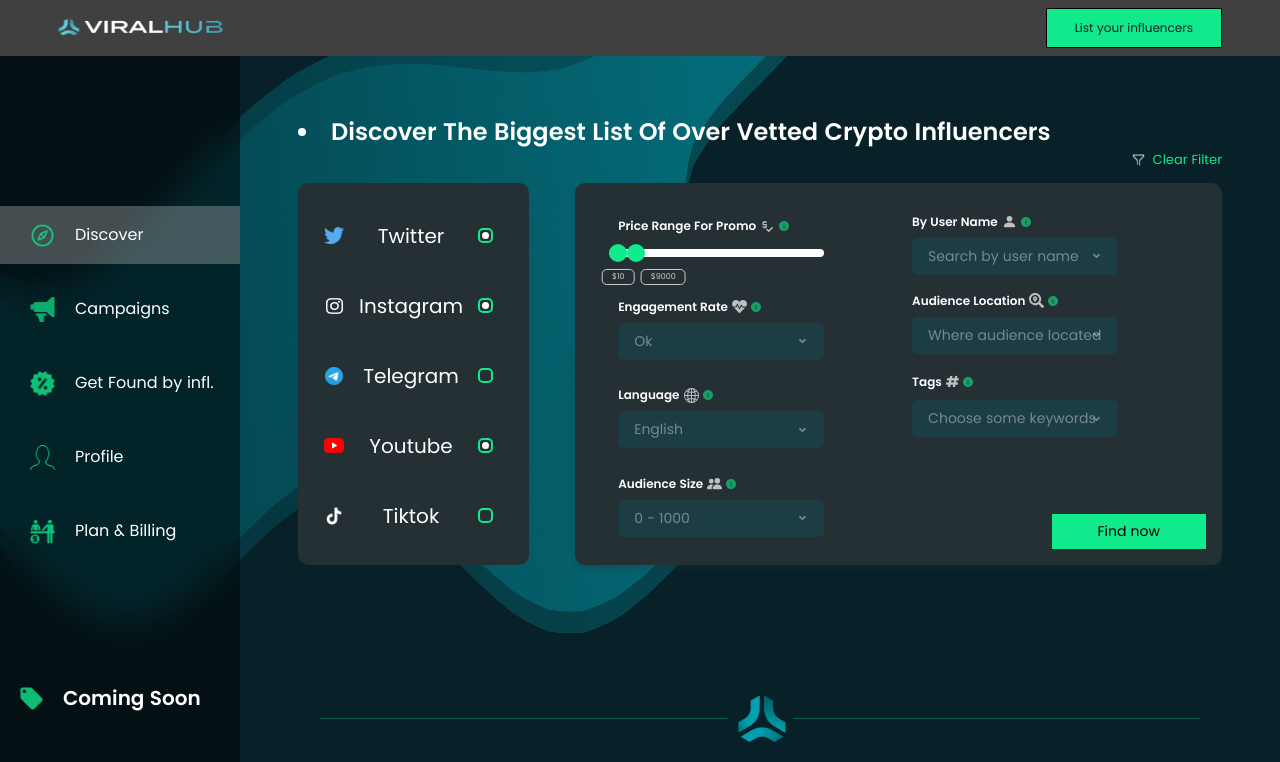
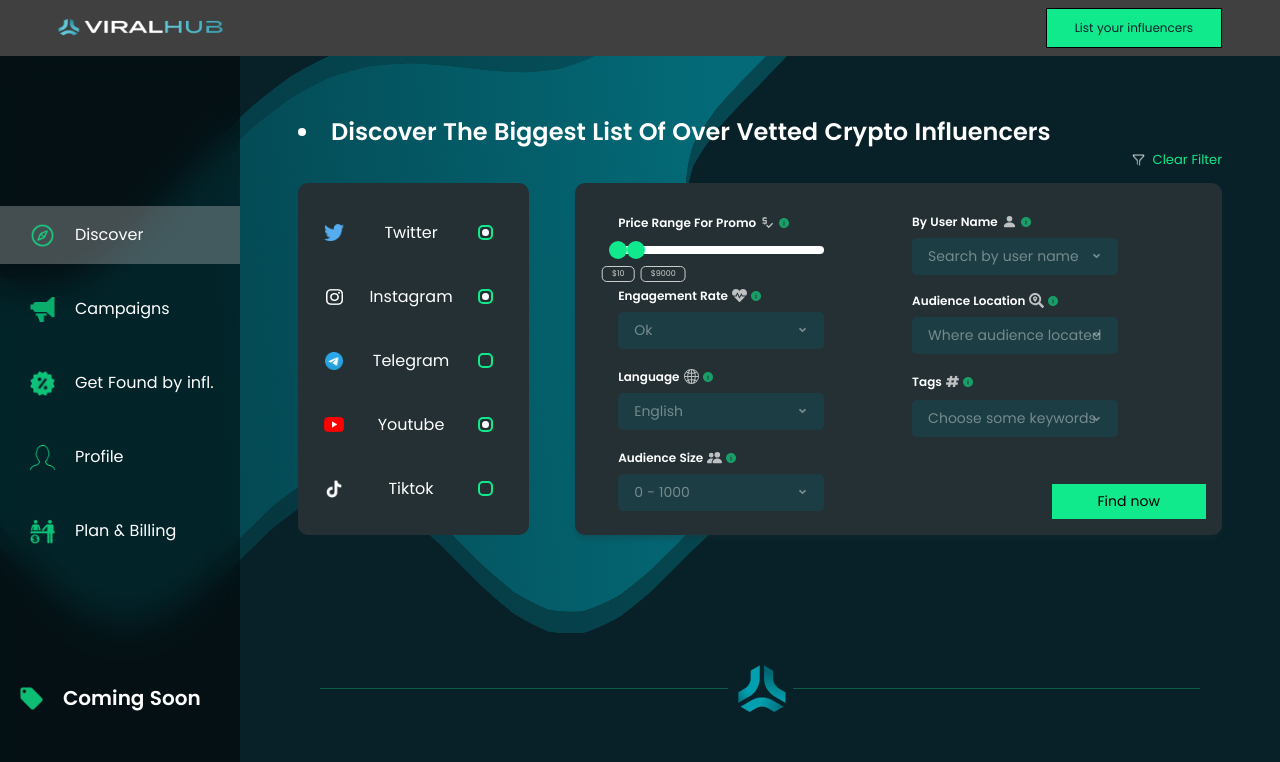
Before and after one commit to devlancer412/influx-frontend, a Next.js app: page / in a window 1280 px wide. Shown: the top 762 px of the page. Built offline with nearby package versions, Linux system fonts and the light colour scheme.

Commit message:
platform text size bugfix

```diff
--- a/pages/index.tsx
+++ b/pages/index.tsx
@@ -211,7 +211,7 @@
                     height={18}
                     objectFit='contain'
                   />
-                  <div className='flex-1 text-center text-white text-[20px]'>
+                  <div className='flex-1 text-center text-white text-[16px]'>
                     {filter.title}
                   </div>
                   <SocialSelect
```
